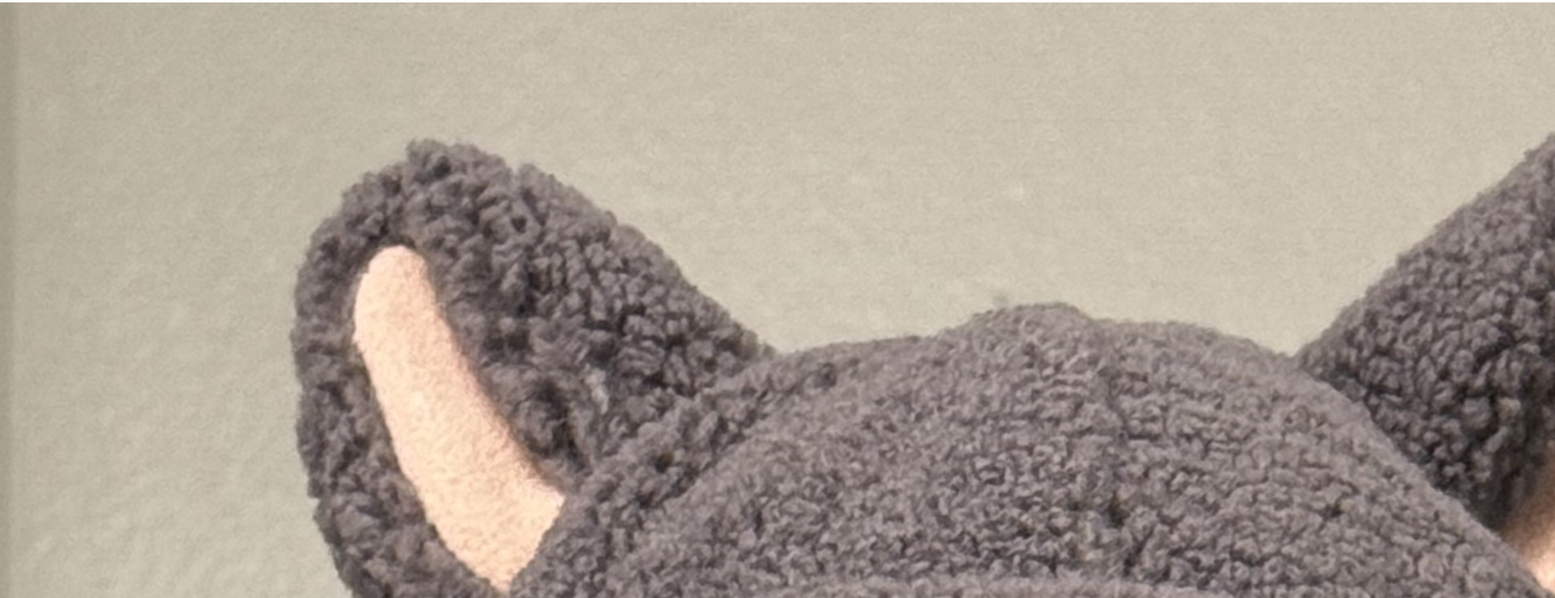
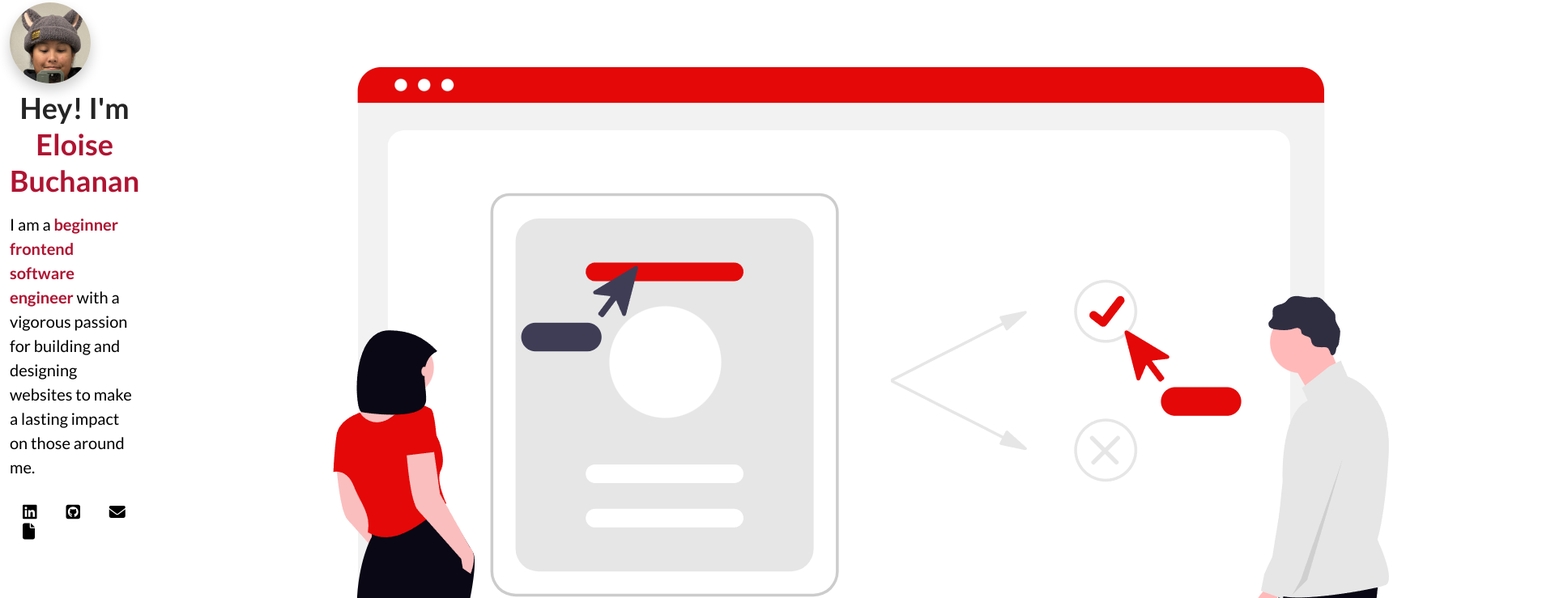
Before and after one commit to EloiseBuchanan/Eloise-s-E-Portfolio, a plain HTML site: page index.html in a window 1280 px wide. Shown: the part 97-836 px from the top of the page at 81% size, 1920 px wide, since content can reach past the window. Drawn offline with Linux system fonts and the light colour scheme.

Commit message:
added the undraw image

```diff
--- a/index.html
+++ b/index.html
@@ -5,6 +5,7 @@
     <meta name="viewport" content="width=device-width, initial-scale=1.0">
     <title>Eloise's E-Portfolio</title>
     <link rel="stylesheet" href="./style.css">
+    <script src="https://kit.fontawesome.com/c52e1ebd08.js" crossorigin="anonymous"></script>
 </head>
 <body>
     <section id="about-me">
@@ -31,16 +32,36 @@
                 </li>
             </ul>
         </nav>
-        <div>
+        <div class=" flex flex-1">
             <div class="about-me__info row">
                 <div class="about-me__info--container"></div>
                 <figure class="about-me__picture--mask">
-                    <img src="./EPortfolio Assets/Me_Profile.jpg" alt="Picture of Me">
+                    <img src="./EPortfolio Assets/Me_Profile.jpg" class="about-me__picture" alt="Picture of Me">
                 </figure>
                 <h1 class="about-me__info--title">
-                    Hey! I'm Eloise Buchanan
+                    Hey! I'm <span class="text--red">Eloise Buchanan</span>
                 </h1>
+                <p class="about-me__info--para">
+                    I am a <strong class="text--red"> beginner frontend software engineer</strong> with a vigorous passion for building and designing websites to make a lasting impact on those around me.
+                </p>
+                <div class="about-me__links">
+                    <a href="" class="about-me__link">
+                        <i class="fa-brands fa-linkedin"></i>
+                    </a>
+                    <a href="" class="about-me__link">
+                        <i class="fa-brands fa-square-github"></i>
+                    </a>
+                    <a href="" class="about-me__link">
+                        <i class="fa-solid fa-envelope"></i>
+                    </a>
+                    <a href="" class="about-me__link">
+                        <i class="fa-solid fa-file"></i>
+                    </a>
+                </div>
             </div>
+            <figure class="about-me__img--container">
+                <img src="./EPortfolio Assets/undraw_online-collab.png" alt="">
+            </figure>
         </div>
     </section>
 </body>
--- a/style.css
+++ b/style.css
@@ -13,9 +13,36 @@ h1, h2, h3, h4, h5, h6, span {
     line-height: 1.25;
 }
 
+h1 {
+    font-size: 36px;
+}
+
 P {
     line-height: 1.5;
     font-size: 16px;
+}
+
+li {
+    list-style-type: none;
+}
+
+.flex {
+    display: flex;
+}
+
+.flex-1 {
+    flex: 1;
+}
+
+.row {
+    width: 100%;
+    max-width: 800px;
+    margin: 0 auto;
+    padding: 0 12px;
+}
+
+.text--red {
+    color: rgb(175, 20, 50);
 }
 
 /* NAVIGATION BAR */
@@ -47,6 +74,7 @@ nav {
     padding: 8px 20px;
     border-radius: 50px;
     color: white;
+    transition: all 300ms;
 }
 
 .nav__link--anchor-primary:hover {
@@ -60,8 +88,65 @@ nav {
     font-weight: bold;
 }
 
-li {
-    list-style: none;
+
+
+/* ABOUT ME */
+
+#about-me {
+    min-height: 100vh;
+    display: flex;
+    flex-direction: column;
 }
 
-/* ABOUT ME */
+.about-me__info {
+    display: flex;
+    flex-direction: column;
+}
+
+.about-me__info--container {
+    display: flex;
+    flex-direction: column;
+    align-items: center;
+    max-width: 600px;
+    margin: 0 auto;
+    text-align: center;
+}
+
+.about-me__picture--mask {
+    width: 100px;
+    height: 100px;
+    border-radius: 50%;
+    overflow: hidden;
+    box-shadow: 0 8px 16px rgba(0, 0, 0, 0.20);
+    margin-bottom: 8px;
+}
+
+.about-me__picture {
+    width: 100%;
+}
+
+.about-me__info--title {
+    margin-bottom: 16px;
+}
+
+.about-me__info--para {
+    font-size: 20px;
+    margin-bottom: 28px;
+}
+
+.about-me__link {
+    font-size: 20px;
+    color: rgb(175, 20, 50);
+    text-decoration: none;
+    padding: 0 16px;
+}
+
+.about-me__img--container {
+    flex: 1;
+    display: flex;
+    align-items: center;
+}
+
+.about-me__img {
+    width: 100%;
+}
```
Also changed, not shown: EPortfolio Assets/undraw_online-collab.png (added), EPortfolio Assets/undraw_websites.svg (deleted).
